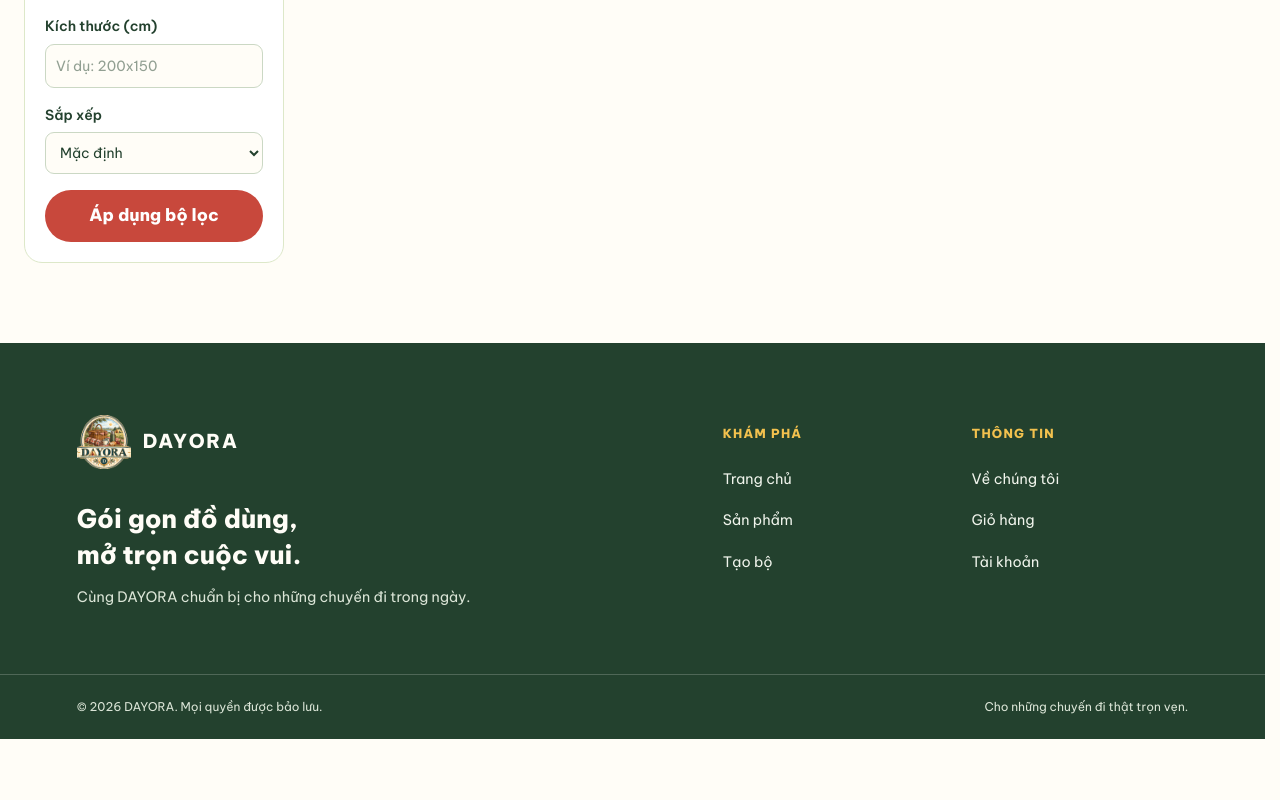
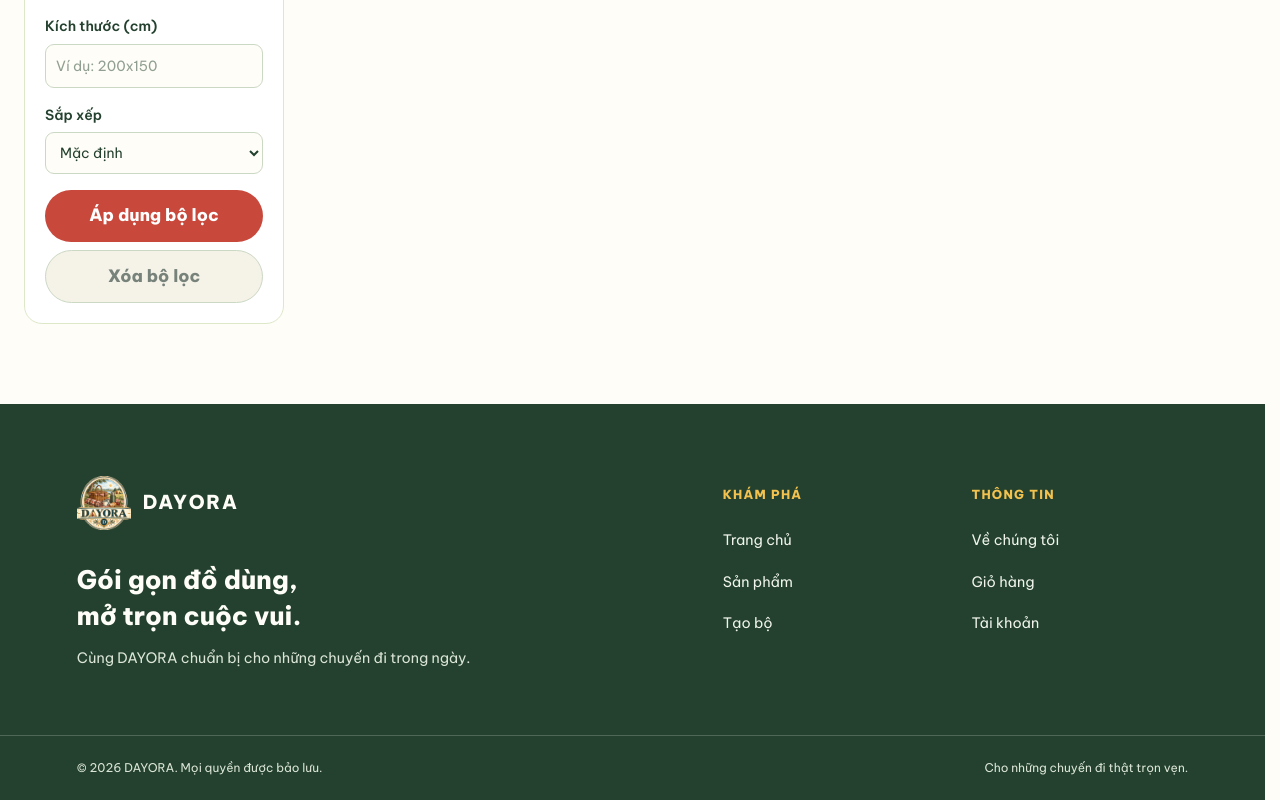
Before and after one commit to liemnguyen-work/ecommerce-dayora-project, a React (Vite) app in the folder apps/web/: page /san-pham in a window 1280 px wide. Shown: the part 969-1769 px from the top of the page. Before the commit the page ends 1708 px from the top, so only its background shows below. Built offline with nearby package versions, Linux system fonts and the light colour scheme; no server answers.

Commit message:
fix(catalog): add filter clear action
Task: PRJ-P1-FD1-3.3

```diff
--- a/apps/web/src/catalog.css
+++ b/apps/web/src/catalog.css
@@ -26,7 +26,10 @@
 .catalog-filter-form fieldset { border: 0; padding: 0; margin: 0; }
 .catalog-filter-form legend { margin-bottom: 6px; font-weight: 700; font-size: .875rem; }
 .catalog-price-inputs { display: grid; grid-template-columns: 1fr 1fr; gap: 8px; }
+.catalog-filter-actions { display: grid; gap: 8px; }
 .catalog-filter-form button { border: 0; border-radius: 999px; background: #c8483c; color: white; padding: 12px 16px; font-weight: 700; cursor: pointer; }
+.catalog-filter-form .catalog-clear-filters { border: 1px solid #c8483c; background: #fff; color: #a52720; }
+.catalog-filter-form .catalog-clear-filters:disabled { border-color: #cbd8c4; background: #f5f2e8; color: #77827a; cursor: not-allowed; }
 .catalog-filter-error { margin: 0; color: #a52720; }
 .catalog-count { margin: 0 0 16px; }
 .catalog-filters :focus-visible { outline: 3px solid #c8483c; outline-offset: 3px; }
--- a/apps/web/src/pages/CatalogPage.tsx
+++ b/apps/web/src/pages/CatalogPage.tsx
@@ -60,6 +60,13 @@ export default function CatalogPage() {
     setParams(next);
   }
 
+  function clearFilters() {
+    if (!query) return;
+    setFormError('');
+    setLoading(true);
+    setParams(new URLSearchParams());
+  }
+
   return (
     <main className="catalog-page">
       <header className="catalog-heading"><p className="catalog-eyebrow">DAYORA · CHUYẾN ĐI TRONG NGÀY</p><h1>Sản phẩm</h1><p>Chọn những món đồ phù hợp cho cuộc vui của bạn.</p></header>
@@ -78,11 +85,11 @@ export default function CatalogPage() {
               <label>Kích thước (cm)<input name="size" pattern="[0-9]+x[0-9]+(x[0-9]+)?" defaultValue={params.get('size') ?? ''} placeholder="Ví dụ: 200x150" title="Nhập kích thước dạng 200x150 hoặc 200x150x10" /></label>
               <label>Sắp xếp<select name="sort" defaultValue={params.get('sort') ?? ''}><option value="">Mặc định</option><option value="price_asc">Giá thấp đến cao</option><option value="price_desc">Giá cao đến thấp</option></select></label>
               {formError && <p className="catalog-filter-error" role="alert">{formError}</p>}
-              <button type="submit">Áp dụng bộ lọc</button>
+              <div className="catalog-filter-actions"><button type="submit">Áp dụng bộ lọc</button><button type="button" className="catalog-clear-filters" onClick={clearFilters} disabled={!query}>Xóa bộ lọc</button></div>
             </form>
           </details>
         </aside>
-        <section aria-label="Danh sách sản phẩm" aria-busy={loading}>{loading ? <div className="catalog-message" role="status">Đang tìm sản phẩm phù hợp…</div> : error ? <div className="catalog-message catalog-message-error" role="alert"><h2>Chưa tải được danh mục sản phẩm</h2><p>Kết nối đang gián đoạn.</p><button type="button" onClick={retry}>Thử lại</button></div> : !result?.items.length ? <div className="catalog-message" role="status"><h2>Không có sản phẩm phù hợp với bộ lọc hiện tại</h2><p>Hãy thử xóa bớt tiêu chí lọc.</p>{query && <button type="button" onClick={() => { setFormError(''); setLoading(true); setParams(new URLSearchParams()); }}>Xóa bộ lọc</button>}</div> : <><p className="catalog-count">{result.total} sản phẩm</p><div className="catalog-grid">{result.items.map((product) => <ProductCard key={product.id} product={product} search={query ? `?${query}` : ''} />)}</div></>}</section>
+        <section aria-label="Danh sách sản phẩm" aria-busy={loading}>{loading ? <div className="catalog-message" role="status">Đang tìm sản phẩm phù hợp…</div> : error ? <div className="catalog-message catalog-message-error" role="alert"><h2>Chưa tải được danh mục sản phẩm</h2><p>Kết nối đang gián đoạn.</p><button type="button" onClick={retry}>Thử lại</button></div> : !result?.items.length ? <div className="catalog-message" role="status"><h2>Không có sản phẩm phù hợp với bộ lọc hiện tại</h2><p>Hãy thử xóa bớt tiêu chí lọc.</p></div> : <><p className="catalog-count">{result.total} sản phẩm</p><div className="catalog-grid">{result.items.map((product) => <ProductCard key={product.id} product={product} search={query ? `?${query}` : ''} />)}</div></>}</section>
       </div>
     </main>
   );
```
